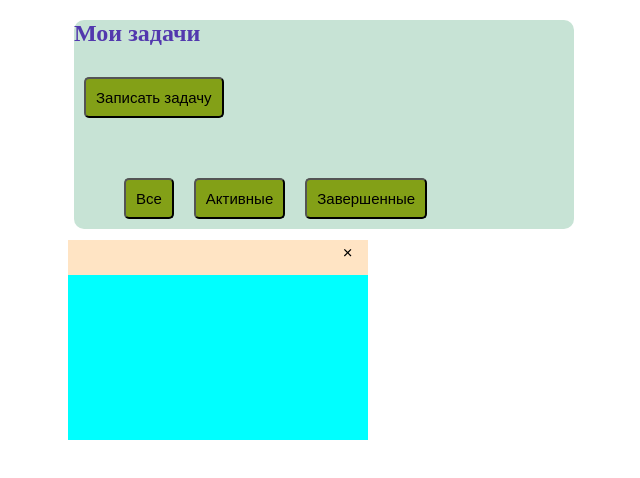
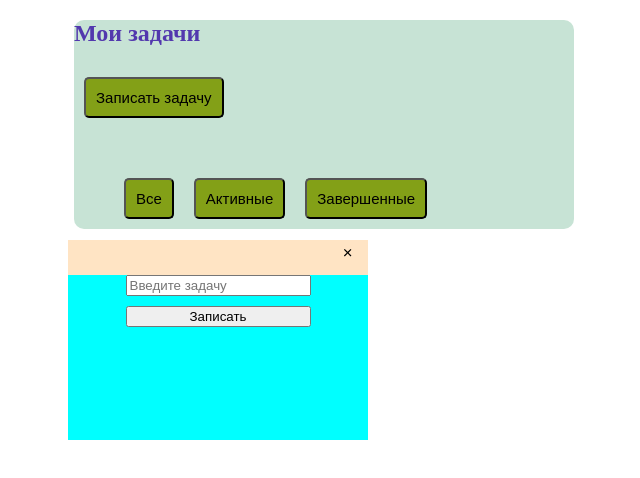
Before and after one commit to ProstoLama27/To-do-List, a React (Vite) app: page / in a window 1280 px wide. Both pictures are taken after a click on the button "Записать задачу". Shown: the top 478 px of the page, without its empty margins (316-956 px from the left). Built offline with nearby package versions, Linux system fonts and the light colour scheme.

Commit message:
сделал макет формы для записи задач

```diff
--- a/src/App.jsx
+++ b/src/App.jsx
@@ -1,9 +1,11 @@
 import MainScreen from "./components/mainScreen/MainScreen"
+import Modal from "./components/modal/Modal"
 
 function App() {
   return (
     <>
       <MainScreen/>
+      {/* <Modal/> */}
     </>
   )
 }
--- /dev/null
+++ b/src/components/form/Form.jsx
@@ -0,0 +1,14 @@
+import styles from "./Form.module.scss"
+const Form = () => {
+    return (
+        <div className={styles.form}>
+            <form action="" className={styles.form__container}>
+                <input type="text" placeholder="Введите задачу"/>
+                <button>Записать</button>
+            </form>
+
+        </div>
+     );
+}
+
+export default Form;
--- /dev/null
+++ b/src/components/form/Form.module.scss
@@ -0,0 +1,10 @@
+.form{
+    display: flex;
+    justify-content: center;
+
+    &__container{
+        display: flex;
+        flex-direction: column;
+        row-gap: 10px;
+    }
+}
--- a/src/components/modal/Modal.jsx
+++ b/src/components/modal/Modal.jsx
@@ -1,3 +1,4 @@
+import Form from "../form/Form";
 import styles from "./Modal.module.scss"
 import { IoCloseSharp } from "react-icons/io5";
 const Modal = (props) => {
@@ -12,6 +13,7 @@ const Modal = (props) => {
                         <IoCloseSharp/>
                     </button>
                 </div>
+                <Form/>
             </div> );
     }
 
```
